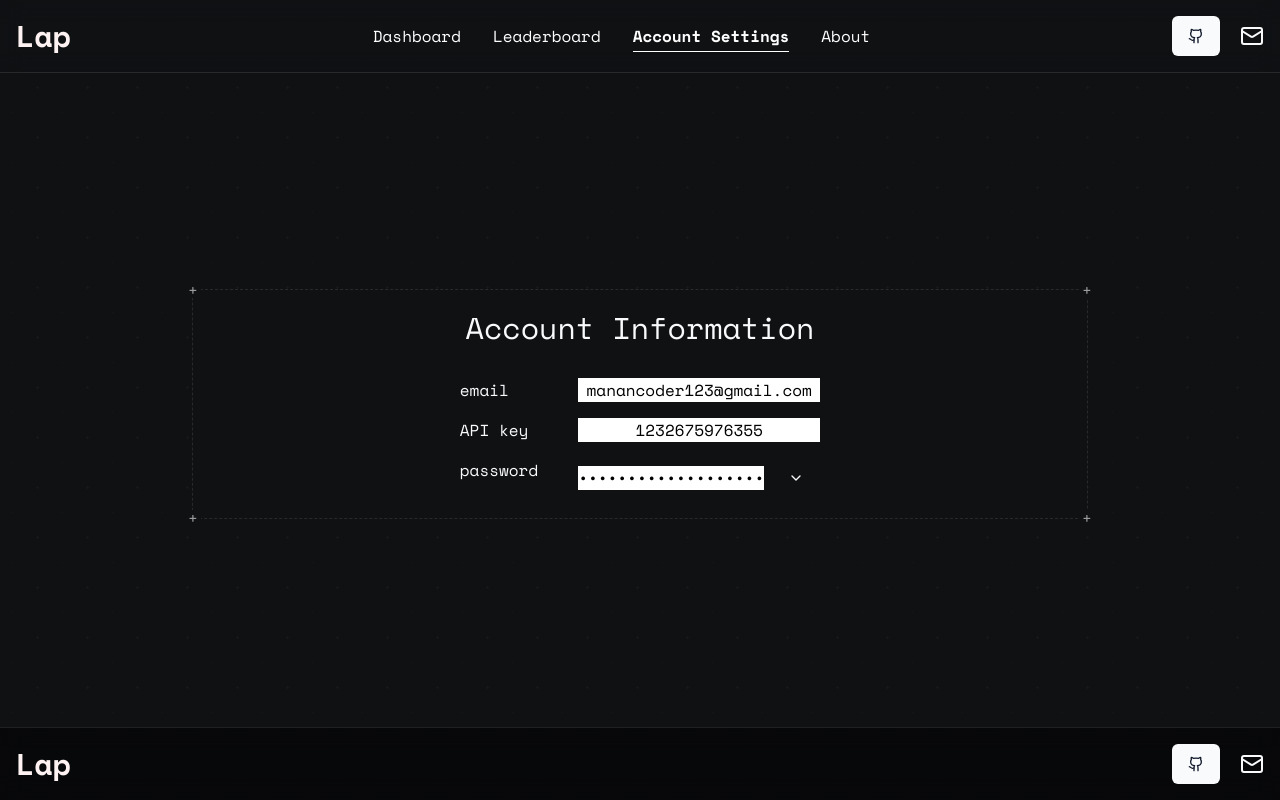
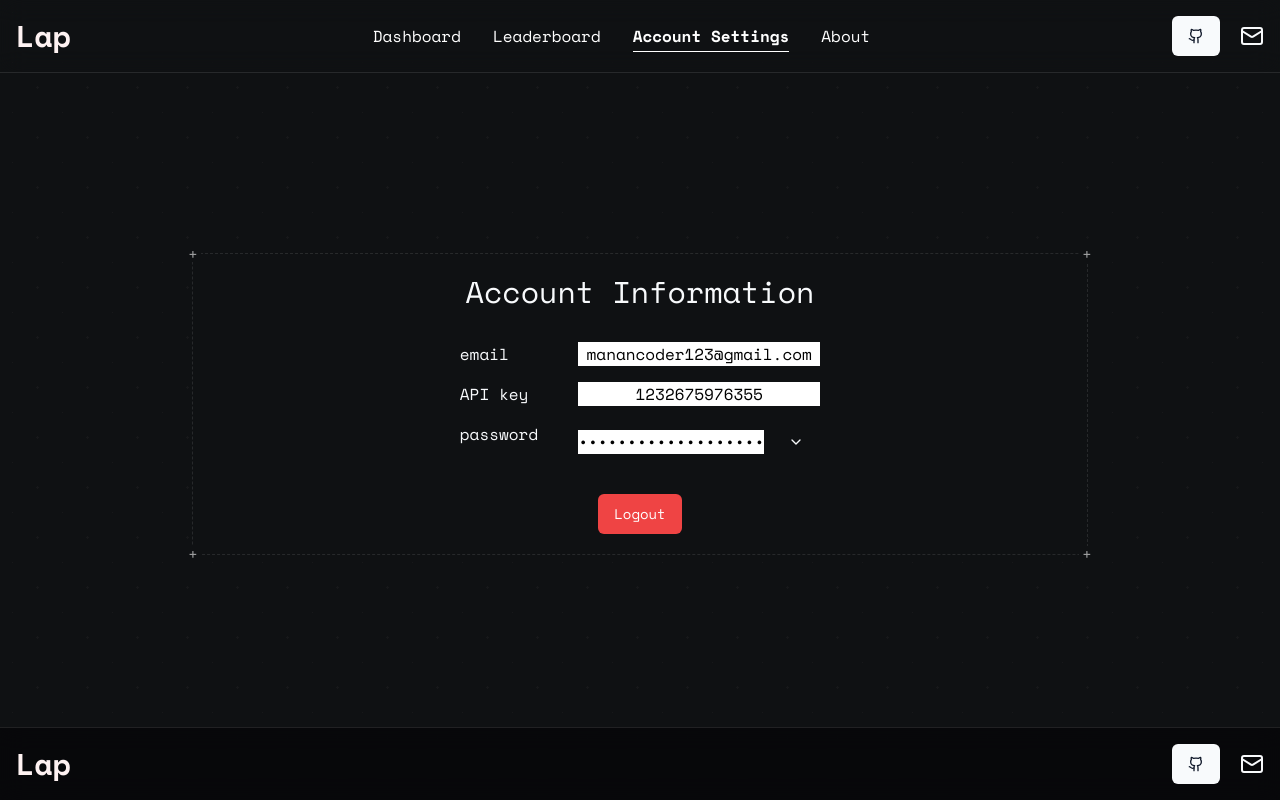
Before and after one commit to Manan-Coder/Lap, a React (Vite) app: page /account in a window 1280 px wide. Built offline with nearby package versions, Linux system fonts and the light colour scheme.

Commit message:
made an animation for the logout button and password dropdown

```diff
--- a/package.json
+++ b/package.json
@@ -45,8 +45,10 @@
     "cmdk": "^1.0.0",
     "date-fns": "^3.6.0",
     "embla-carousel-react": "^8.3.0",
+    "framer-motion": "^12.7.4",
     "input-otp": "^1.2.4",
     "lucide-react": "^0.462.0",
+    "motion": "^12.7.4",
     "next-themes": "^0.3.0",
     "react": "^18.3.1",
     "react-day-picker": "^8.10.1",
--- a/src/pages/account.tsx
+++ b/src/pages/account.tsx
@@ -3,6 +3,7 @@ import { Input } from "@/components/ui/input";
 import { useState } from "react";
 import { Link } from "react-router-dom";
 import { ChevronDown, ChevronUp, Eye, EyeOff } from "lucide-react";
+import { motion, AnimatePresence } from "motion/react";
 
 const Account = () => {
     const [isHovered, setIsHovered] = useState(false);
@@ -11,6 +12,7 @@ const Account = () => {
     const [showpwd, setshowpwd] = useState(false)
     const [showOtpSection, setShowOtpSection] = useState(false)
     const [otpSent, setOtpSent] = useState(false)
+
     const togglePasswordVisibility = () => {
         setshowpwd(!showpwd);
     }
@@ -21,8 +23,7 @@ const Account = () => {
 
     return(
         <div className="h-full w-full flex items-center justify-center p-8 pt-28">
-
-            <div className=" bg-space-dark max-w-4xl w-full mx-auto rounded-lg gap-8 flex flex-col items-center justify-between py-5 px-5 border border-dashed border-white/10 relative group">
+            <div className="bg-space-dark max-w-4xl w-full mx-auto rounded-lg gap-8 flex flex-col items-center justify-between py-5 px-5 border border-dashed border-white/10 relative group">
                 <span className="absolute -top-2 -left-2 h-4 w-4 bg-space-dark flex items-center justify-center text-white/60">+</span>
                 <span className="absolute -top-2 -right-2 h-4 w-4 bg-space-dark flex items-center justify-center text-white/60">+</span>
                 <span className="absolute -bottom-2 -left-2 h-4 w-4 bg-space-dark flex items-center justify-center text-white/60">+</span>
@@ -36,7 +37,6 @@ const Account = () => {
                         <div>email</div>
                         <div>API key</div>
                         <div>password</div>
-
                     </div>
                     <div className="flex flex-col gap-4">
                         <div className="bg-white text-black text-center">manancoder123@gmail.com</div>
@@ -57,8 +57,6 @@ const Account = () => {
                             )}
                         </div>
                         <div className="flex items-center">
-
-
                             <div className="text-black text-center bg-white flex-grow">
                                 {showpwd ? hello[1] : "•••••••••••••••••••"}
                             </div>
@@ -70,13 +68,18 @@ const Account = () => {
                                 {showOtpSection ? <ChevronUp size={16} /> : <ChevronDown size={16} />}
                             </Button>
                         </div>
-
-
                     </div>
                 </div>
 
+                <AnimatePresence>
                     {showOtpSection && (
-                    <div className="flex flex-col justify-center items-center gap-4 transition-all duration-300 ease-in-out">
+                        <motion.div
+                            initial={{ opacity: 0, height: 0 }}
+                            animate={{ opacity: 1, height: "auto" }}
+                            exit={{ opacity: 0, height: 0 }}
+                            transition={{ duration: 0.2 }}
+                            className="flex flex-col justify-center items-center gap-4 w-full overflow-hidden"
+                        >
                             <div className="flex flex-row gap-4">
                                 <Input placeholder="enter OTP for password" className="w-56"></Input>
                                 <Button className="h-10">Send OTP</Button>
@@ -84,8 +87,18 @@ const Account = () => {
                             <div>
                                 <Button>Done</Button>
                             </div>
-                    </div>
+                        </motion.div>
                     )}
+                </AnimatePresence>
+
+                <motion.div
+                    animate={{
+                        y: showOtpSection ? 0 : 0,
+                        transition: { duration: 0.3, delay: showOtpSection ? 0.1 : 0 }
+                    }}
+                >
+                    <Button className="bg-red-500 text-white hover:bg-red-700">Logout</Button>
+                </motion.div>
             </div>
         </div>
     );
```
Also changed, not shown: 1 other file (tests, documents, lock files or other folders). Lines whose indentation alone changed are shown as unchanged.
